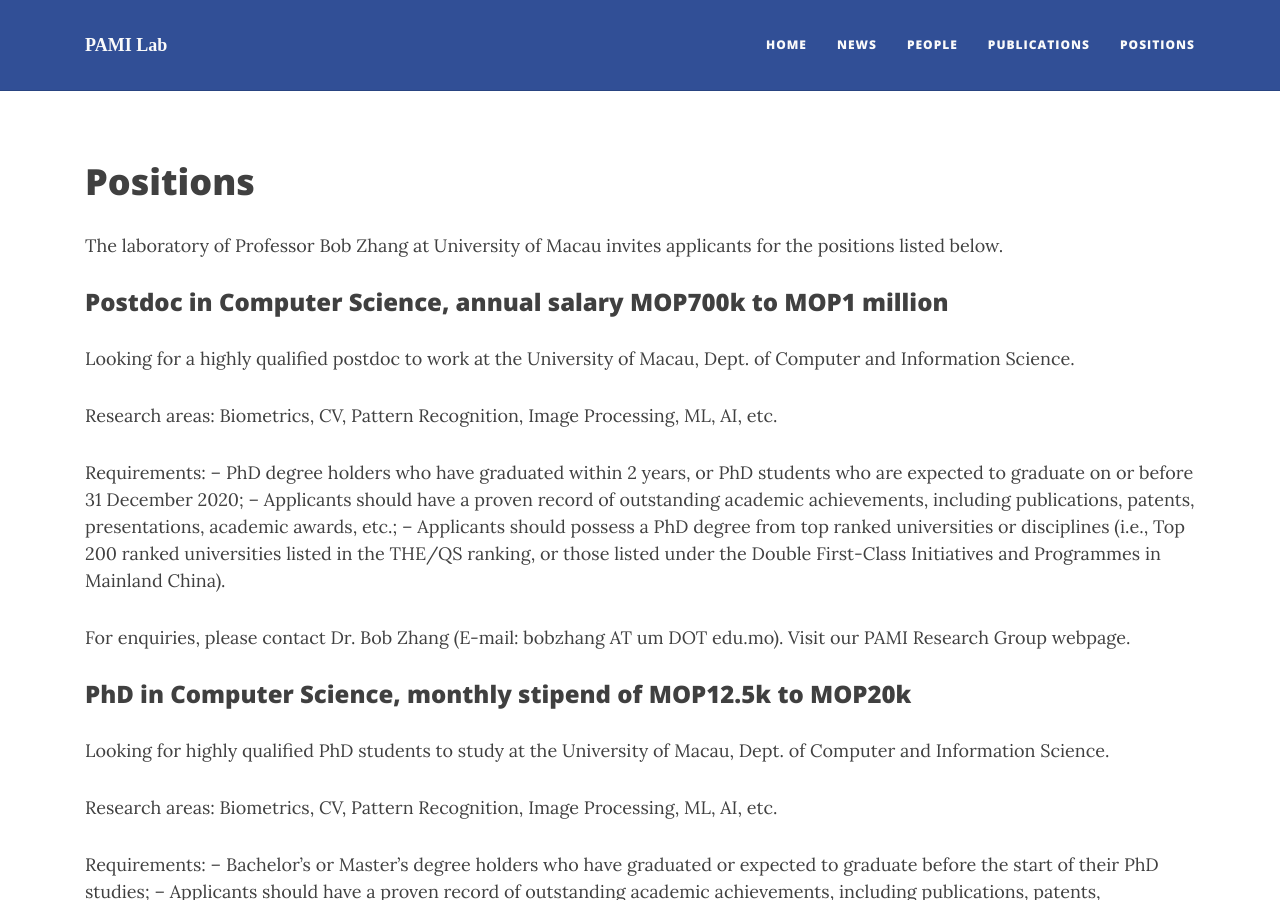
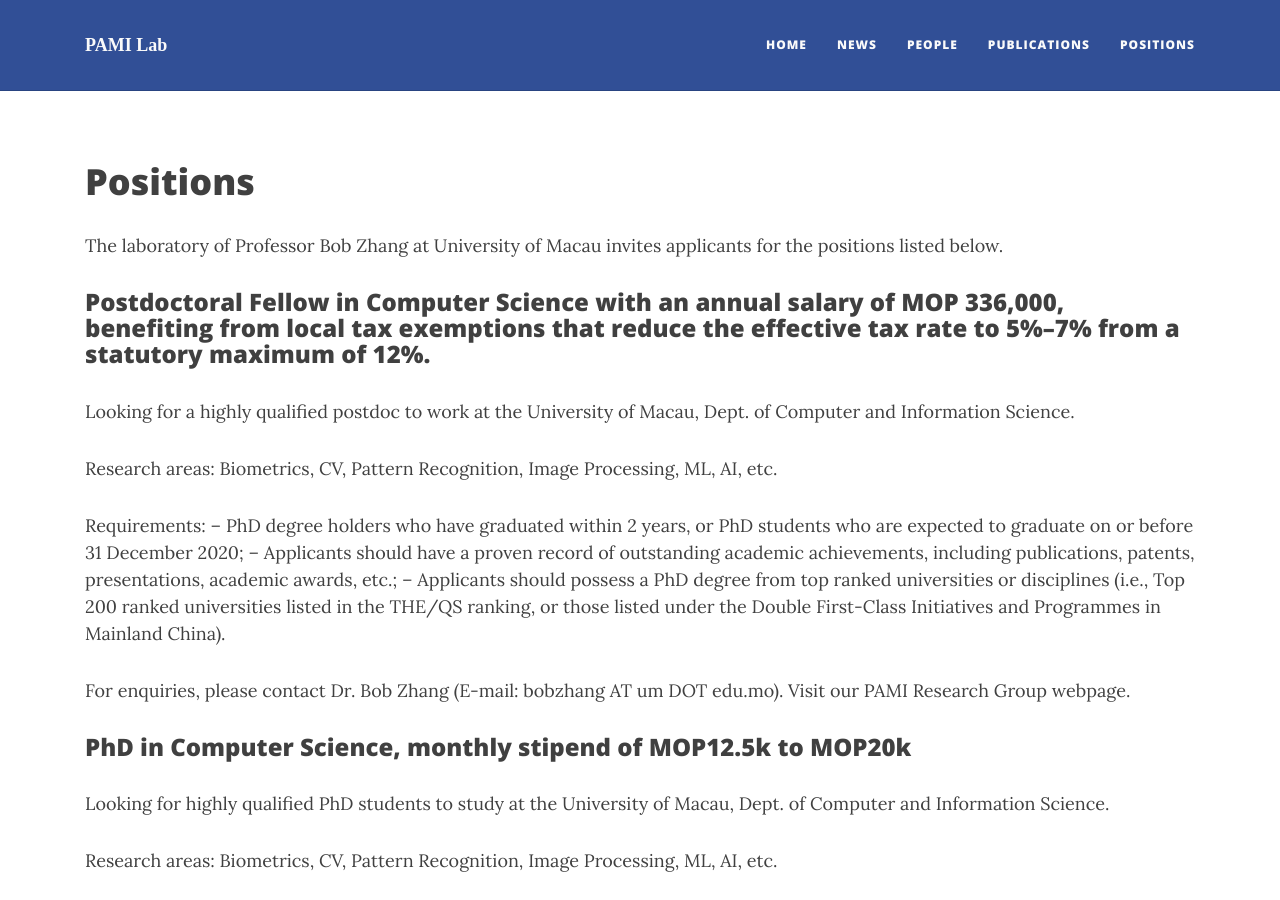
Before and after one commit to pamigroup/pamigroup.github.io, a Jekyll site: the page built from pages/positions.md, in a window 1280 px wide and 900 px high. Built offline with Jekyll 4.4.1, drawn with Linux system fonts in a browser that asks for light colours; nearby versions of some CDN libraries.

Commit message:
Update positions.md

```diff
--- a/pages/positions.md
+++ b/pages/positions.md
@@ -9,7 +9,8 @@ permalink: /positions
 The laboratory of Professor Bob Zhang at University of Macau invites applicants for the positions listed below.
 
 
-### Postdoc in Computer Science, annual salary MOP700k to MOP1 million
+### Postdoctoral Fellow in Computer Science with an annual salary of MOP 336,000, benefiting from local tax exemptions that reduce the effective tax rate to 5%–7% from a statutory maximum of 12%.
+
 Looking for a highly qualified postdoc to work at the University of Macau, Dept. of Computer and Information Science.
 
 Research areas:
```
